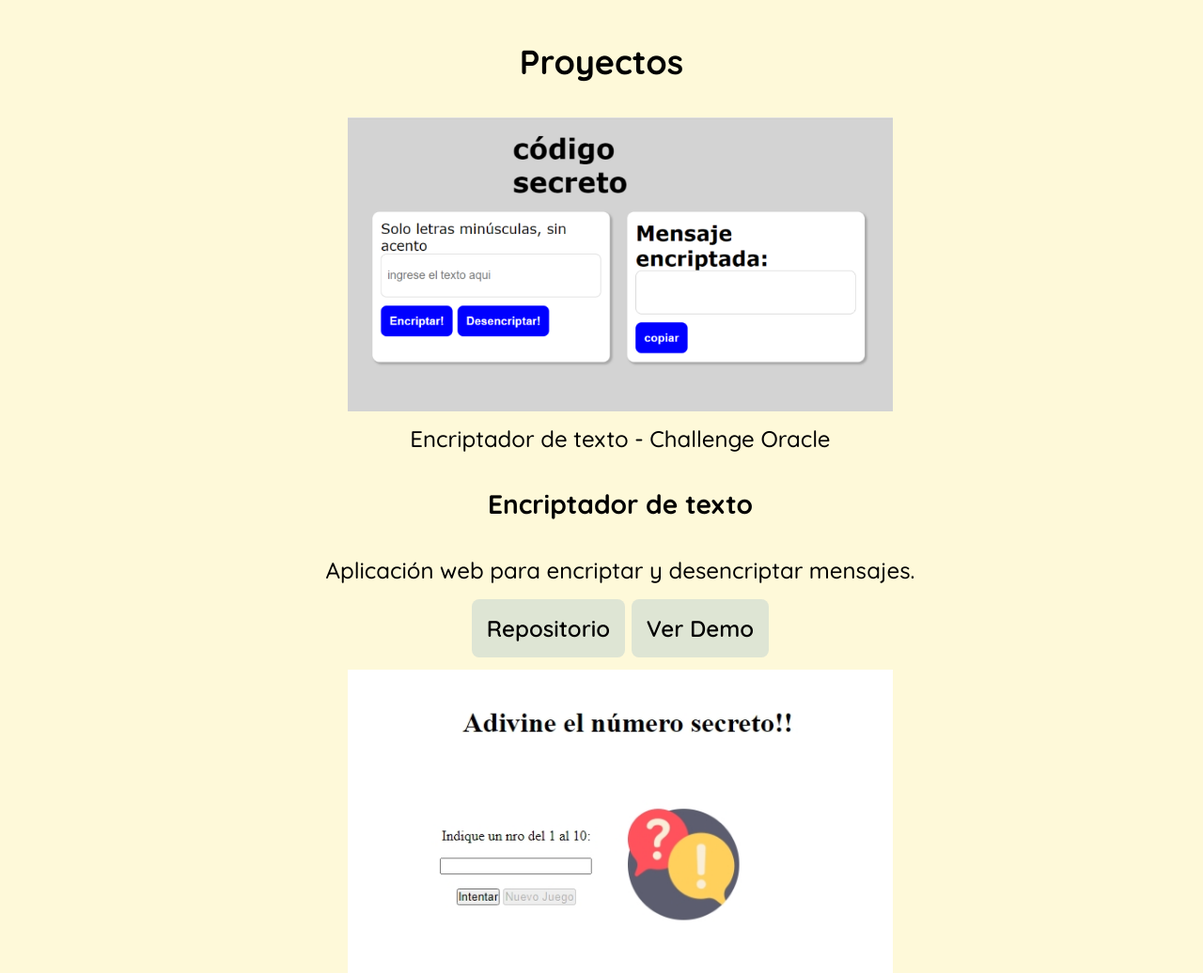
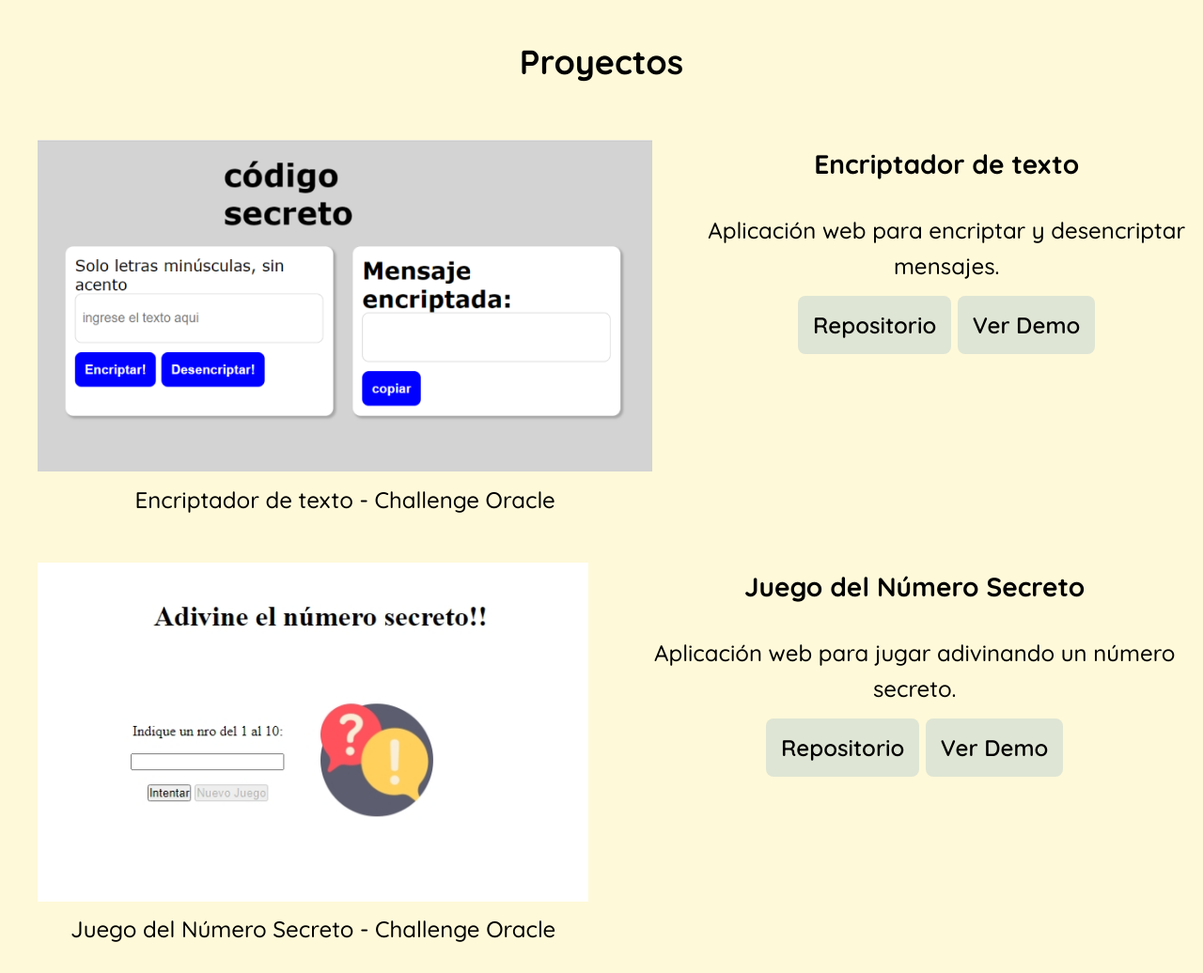
Before and after one commit to criseijas/PortfolioG7, a plain HTML site: page index.html in a window 1280 px wide. Shown: the part 2860-3896 px from the top of the page at 94% size. Drawn offline with Linux system fonts and the light colour scheme.

Commit message:
se mejoro el css

```diff
--- a/assets/css/style.css
+++ b/assets/css/style.css
@@ -125,6 +125,10 @@ a{
     box-shadow: rgba(0, 0, 0, 0.4) 0px 2px 4px, rgba(0, 0, 0, 0.3) 0px 7px 13px -3px, rgba(0, 0, 0, 0.2) 0px -3px 0px inset;
 }
 
+.proyectos__lista{
+    padding: 0;
+}
+
 .proyectos__imagen{
     width: 90%;
 }
@@ -239,8 +243,12 @@ a{
         height: 280px;
     }
 
+    .proyectos__contenedor{
+        display: flex;
+    }
+
     .proyectos__imagen{
-        width: 50%;
+        width: 100%;
     }
 
     .contacto__formulario{
--- a/index.html
+++ b/index.html
@@ -230,6 +230,7 @@
                                 alt="Captura de pantalla del Encriptador de texto, parte del Challenge Oracle">
                             <figcaption>Encriptador de texto - Challenge Oracle</figcaption>
                         </figure>
+                        <div class="proyectos__info">
                             <h3 class="proyectos__nombre" id="proyecto-titulo-1">Encriptador de texto</h3>
                             <p class="proyectos__descripcion">Aplicación web para encriptar y desencriptar mensajes.</p>
                             <div class="proyectos__botones">
@@ -240,6 +241,7 @@
                                 rel="noopener noreferrer"
                                 aria-label="Ver demostración en vivo del Encriptador de texto">Ver Demo</a>
                             </div>
+                        </div>
                     </article>
                 </li>
                 <li class="proyectos__elemento">
@@ -249,6 +251,7 @@
                                 alt="Captura de pantalla del Proyecto de la Experiencia 2">
                             <figcaption>Juego del Número Secreto - Challenge Oracle</figcaption>
                         </figure>
+                        <div class="proyectos__info">
                             <h3 class="proyectos__nombre" id="proyecto-titulo-2">Juego del Número Secreto</h3>
                             <p class="proyectos__descripcion">Aplicación web para jugar adivinando un número secreto.</p>
                             <div class="proyectos__botones">
@@ -258,6 +261,7 @@
                                 <a href="https://user.github.io/proyecto2-demo" class="proyectos__enlace" target="_blank"
                                 rel="noopener noreferrer" aria-label="Ver demostración en vivo del Proyecto 2">Ver
                                 Demo</a>
+                            </div>
                         </div>
                     </article>
                 </li>
```
Lines whose indentation alone changed are shown as unchanged.
